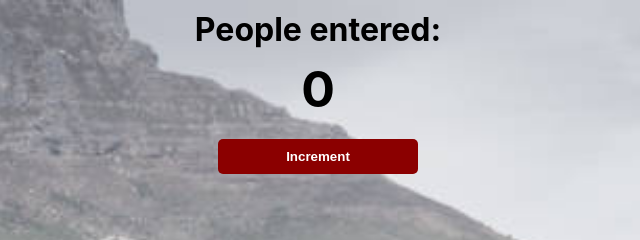
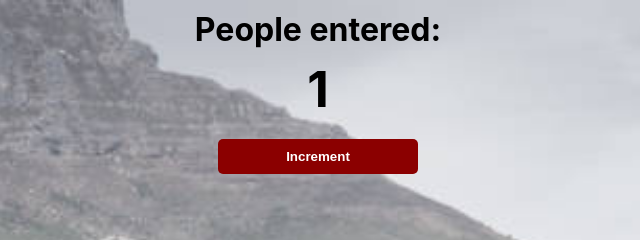
Before and after one commit to IngaMaholwana/PassengerCounter, a plain HTML site: page index.html in a window 1280 px wide. Both pictures are taken after a click on the button "Increment". Shown: the top 240 px of the page, 322-962 px from the left. Drawn offline with Linux system fonts and the light colour scheme.

Commit message:
parce argurment done but increment only

```diff
--- a/index.html
+++ b/index.html
@@ -6,7 +6,7 @@
     <body>
         <h1>People entered:</h1>
         <h2 id="count-el">0</h2>
-        <button id="increment-btn">Increment</button>
+        <button id="increment-btn" onclick="increment()">Increment</button>
         <script src="index.js"></script>
     </body>
 </html>
--- a/index.js
+++ b/index.js
@@ -1,2 +1,10 @@
 //document.getElementById("count-el").innerText = 5
+let countEl = document.getElementById("count-el")
 let count = 0
+function increment() {
+    // console.log("The button was clicked")
+    count = count + 1
+    countEl.innerText = count
+
+    // document.getElementById("count-el").innerText = count
+}
```
